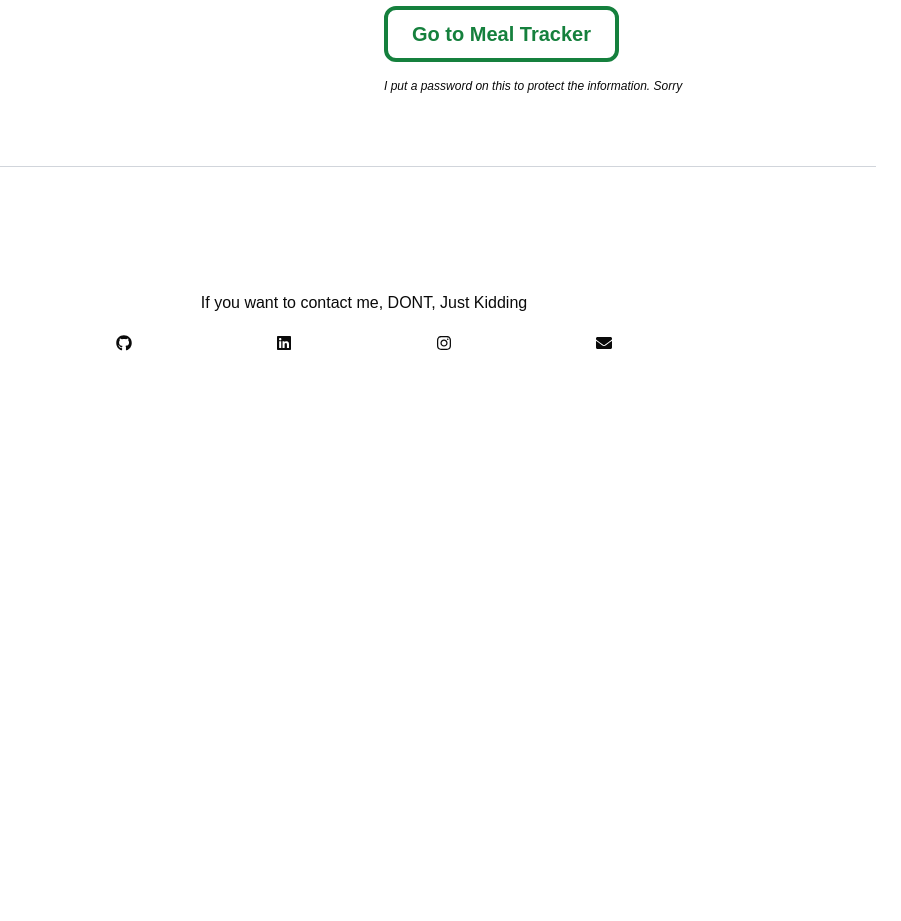
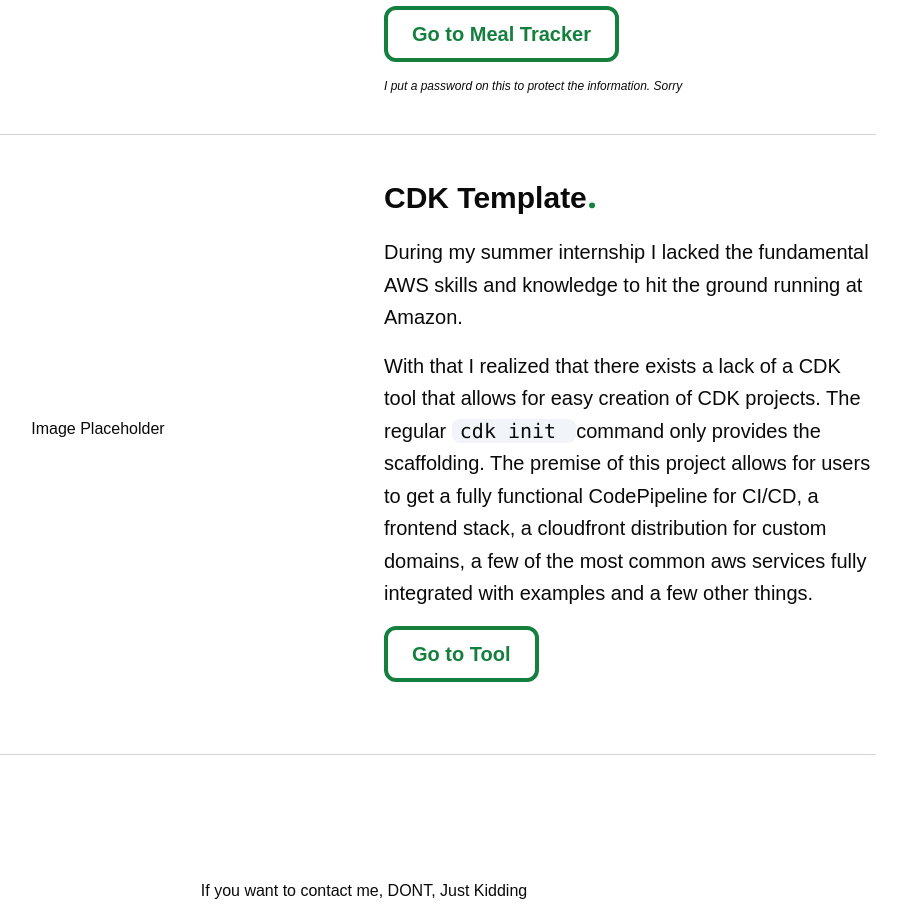
Before and after one commit to adamsulemanji/PersonalWebsite, a Next.js app in the folder frontend/: page / in a window 1280 px wide. Shown: the part 9860-10781 px from the top of the page, without its empty margins (276-1177 px from the left). Before the commit the page ends 10247 px from the top, so only its background shows below. Built offline with nearby package versions, Linux system fonts and the light colour scheme.

Commit message:
Adding template AWS project

```diff
--- a/frontend/src/app/page.tsx
+++ b/frontend/src/app/page.tsx
@@ -473,6 +473,45 @@ export default function Home() {
                 </p>
               </div>
             </div>
+            <hr className="my-10 border-t border-gray-300" />
+            <div className="grid grid-cols-1 md:grid-cols-2 w-full gap-10">
+              <div className="flex items-center justify-center">
+                <p>Image Placeholder</p>
+              </div>
+              <div className="text-xl leading-relaxed">
+                <h3 className="mb-5 text-3xl font-bold">
+                  CDK Template
+                  <span className="accent text-4xl font-serif">.</span>
+                </h3>
+                <p>
+                  During my summer internship I lacked the fundamental AWS
+                  skills and knowledge to hit the ground running at Amazon.
+                </p>
+                <p className="mt-4">
+                  With that I realized that there exists a lack of a CDK tool
+                  that allows for easy creation of CDK projects. The regular{" "}
+                  <code className="inline bg-slate-100 rounded-sm px-2 dark:bg-white dark:text-black">
+                    {" "}
+                    cdk init{" "}
+                  </code>{" "}
+                  command only provides the scaffolding. The premise of this
+                  project allows for users to get a fully functional
+                  CodePipeline for CI/CD, a frontend stack, a cloudfront
+                  distribution for custom domains, a few of the most common aws
+                  services fully integrated with examples and a few other
+                  things.
+                </p>
+                <button className="mt-4 px-6 py-2 border-4 border-green-700 dark:border-blue-400 accent font-bold rounded-lg transition-colors duration-300 bg-[length:10px_10px] bg-gradient-to-r from-transparent via-green-600/20 to-transparent dark:via-blue-400/20 hover:bg-green-700 dark:hover:bg-blue-400 hover:text-white">
+                  <a
+                    href="https://github.com/adamsulemanji/test-aws-cdk-app"
+                    target="_blank"
+                    rel="noopener noreferrer"
+                  >
+                    Go to Tool
+                  </a>
+                </button>
+              </div>
+            </div>
           </section>
           <hr className="my-10 border-t border-gray-300 w-full" />
         </main>
```
